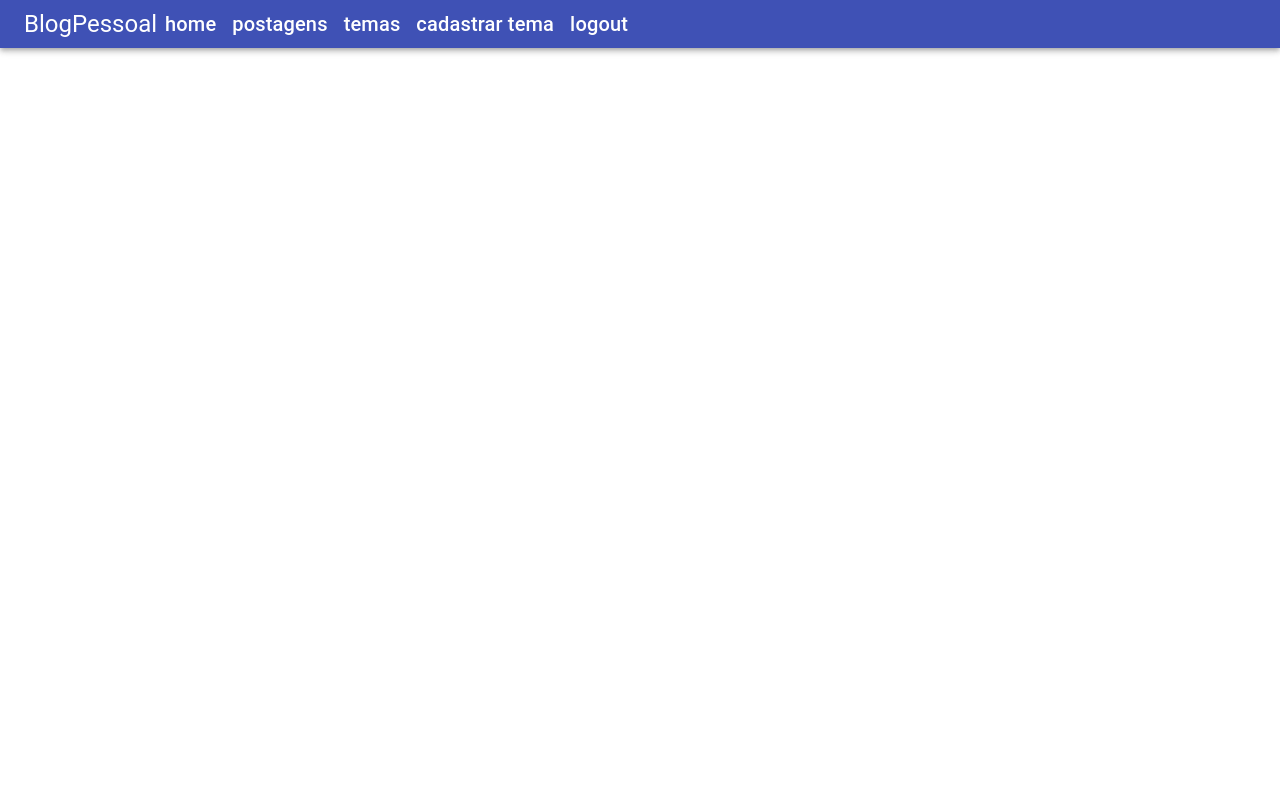
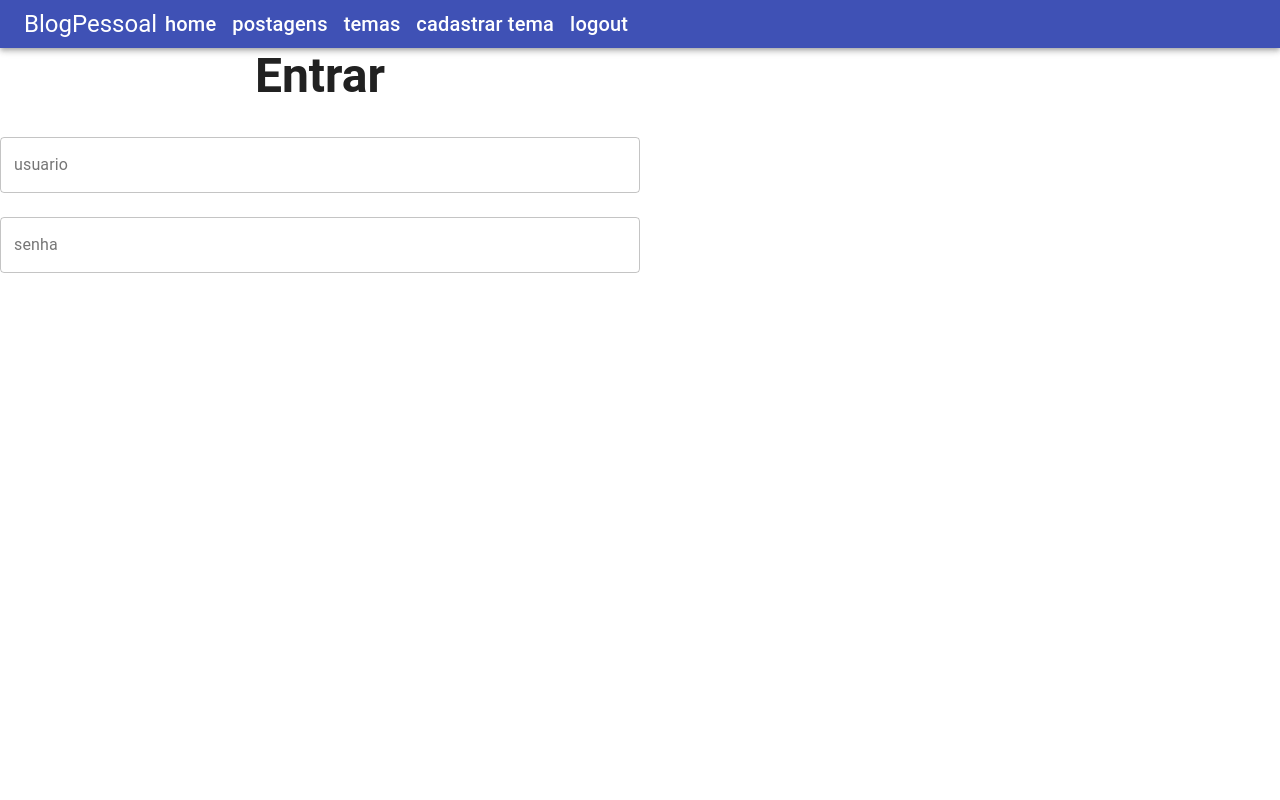
Before and after one commit to dimitrimarinho/blogPessoal-React, a React (Create React App) app: page / in a window 1280 px wide. Shown: the top 800 px of the page. Built offline with nearby package versions, Linux system fonts and the light colour scheme.

Commit message:
Componente Login

```diff
--- a/src/App.tsx
+++ b/src/App.tsx
@@ -3,6 +3,7 @@
 import Navbar from './components/static/navbar/Navbar';
 import Footer from './components/static/footer/Footer';
 import Home from './pages/home/Home';
+import Login from './pages/login/Login'
 import './App.css';
 
 function App() {
@@ -11,10 +12,10 @@
       <Navbar />
       <div style={{ minHeight: '100vh' }}>
         <Routes>
-            {/* <Route path="/" element={<Login />} />
-            <Route path="/login" element={<Login />} /> */}
-            <Route path="/home" element={<Home />} />
-            {/* <Route path="/cadastro" element={<CadastroUsuario />} /> */}
+          <Route path="/" element={<Login />} />
+          <Route path="/login" element={<Login />} />
+          <Route path="/home" element={<Home />} />
+          {/* <Route path="/cadastro" element={<CadastroUsuario />} /> */}
         </Routes>
       </div>
       <Footer />
--- /dev/null
+++ b/src/pages/login/Login.tsx
@@ -0,0 +1,24 @@
+import React from "react";
+import { Grid, Box, Typography, TextField } from "@material-ui/core"
+import "./Login.css";
+
+function Login() {
+    return (
+        <Grid container>
+            <Grid xs={6}>
+                <Box>
+                    <form>
+                        <Typography variant="h3" gutterBottom color="textPrimary" component="h3" align="center" style={{ fontWeight: "bold" }}>Entrar</Typography>
+                        <TextField id='usuario' label='usuario' variant='outlined' name='usuario' margin='normal' fullWidth />
+                        <TextField id='senha' label='senha' variant='outlined' name='senha' margin='normal' type='password' fullWidth />
+                    </form>
+                </Box>
+            </Grid>
+            <Grid xs={6}>
+
+            </Grid>
+        </Grid>
+    );
+}
+
+export default Login;
```
Also changed, not shown: src/pages/login/Login.css (added).
